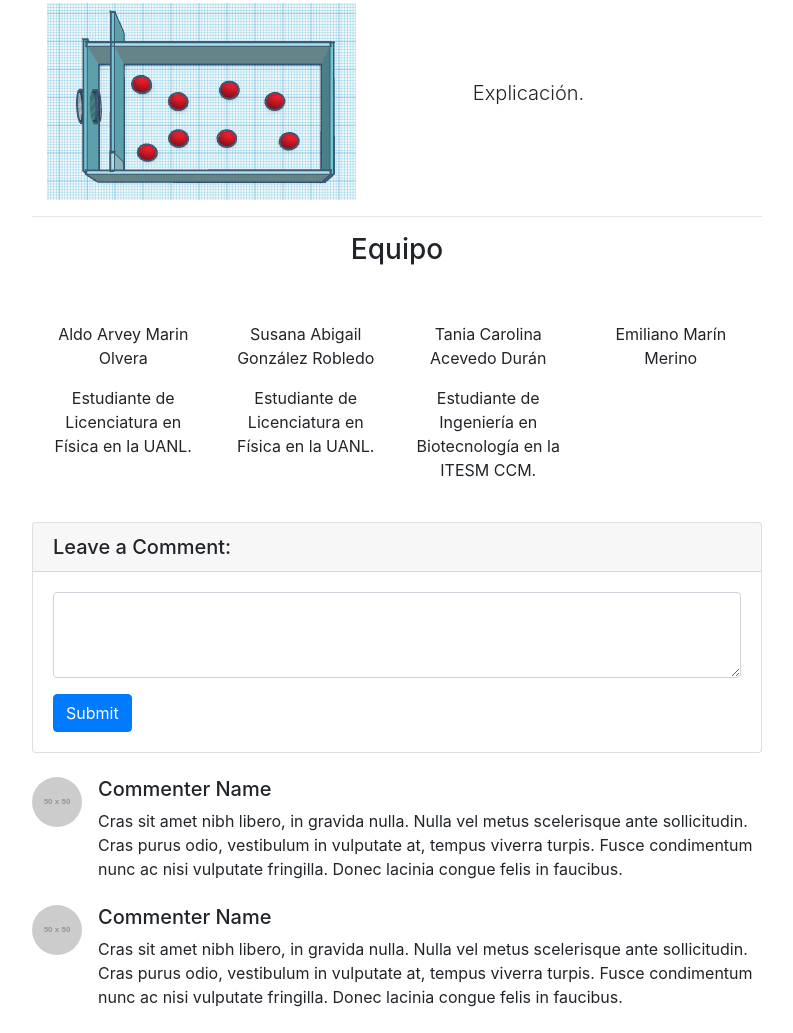
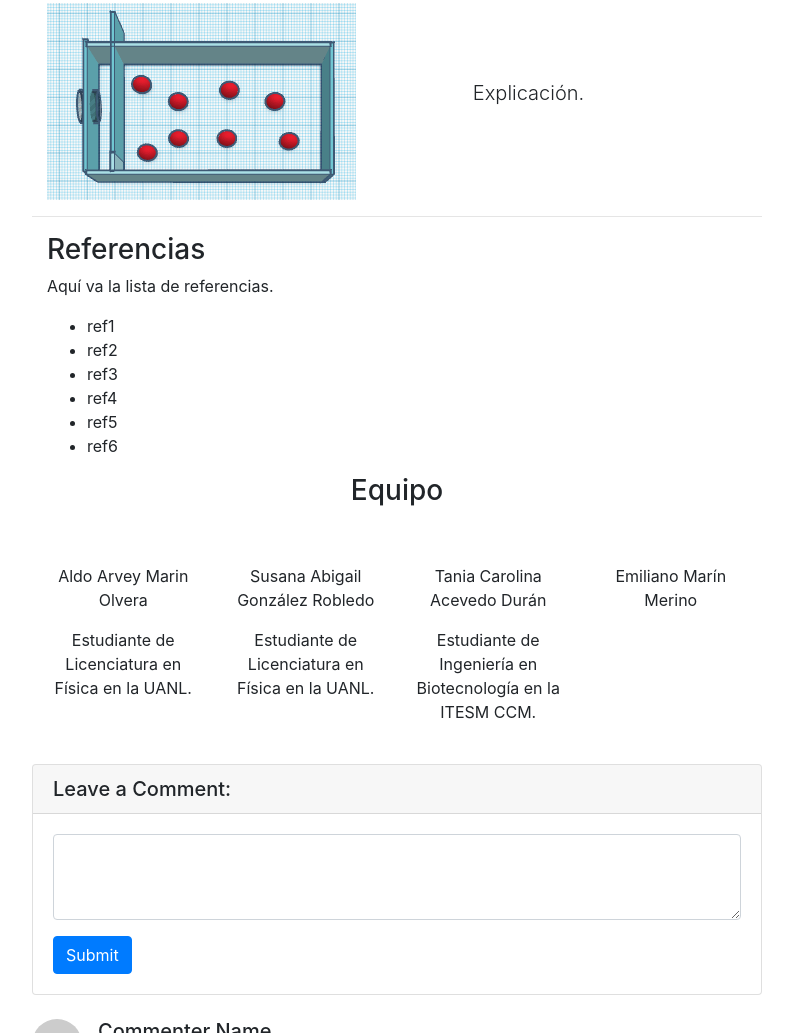
Before and after one commit to susanaglezr/biosensorcdecmx, a website: page index.html in a window 1280 px wide. Shown: the part 3414-4447 px from the top of the page, without its empty margins (53-846 px from the left). Drawn offline with Linux system fonts and the light colour scheme; placeholder pictures from the web are drawn by us.

Commit message:
Update index.html

```diff
--- a/index.html
+++ b/index.html
@@ -181,6 +181,31 @@
      <!--finfroala3-->
      <hr>
 
+     <!--referencias-->
+
+      <section class="fdb-block">
+  <div class="container">
+    <div class="row">
+      <div class="col text-left">
+        <h3>Referencias</h3>
+
+        <p>Aquí va la lista de referencias.
+             <UL>
+             <LI> ref1
+             <LI> ref2
+             <LI> ref3
+             <LI> ref4
+             <LI> ref5
+             <LI> ref6
+             </UL></p>
+
+      </div>
+    </div>
+  </div>
+</section>
+
+<!--finreferencias-->
+
      <!--froala4-->
      <section class="fdb-block team-4">
   <div class="container">
```
